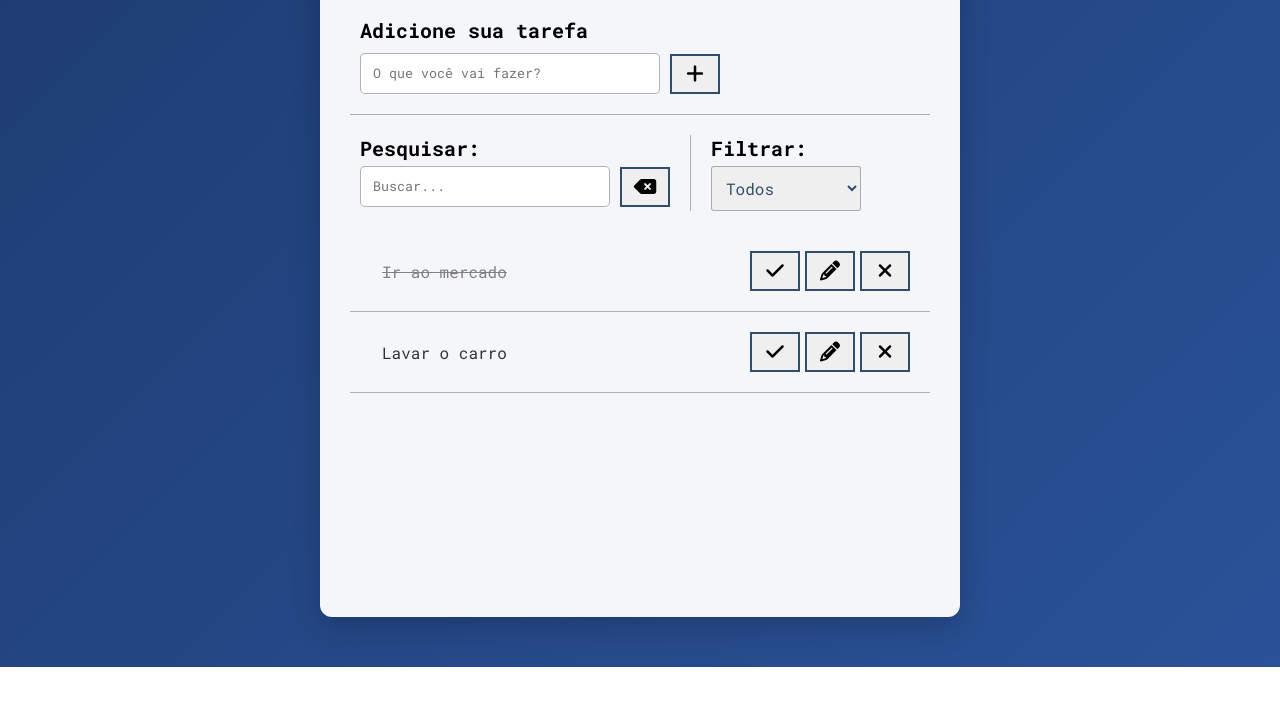
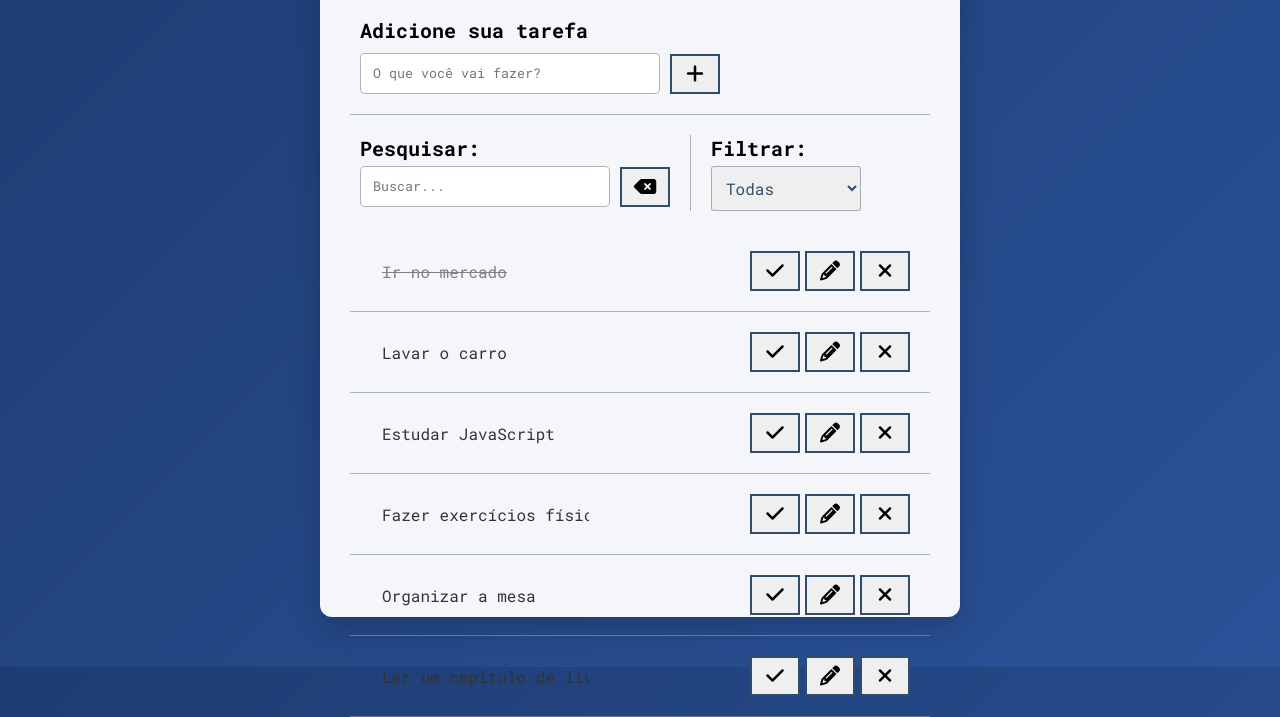
Before and after one commit to dor-95/ToDo, a plain HTML site: page index.html in a window 1280 px wide. Both pictures are taken after a click on the button 775 px from the left and 404 px from the top of the page. Shown: the part 133-850 px from the top of the page. Before the commit the page ends 800 px from the top, so only its background shows below. Drawn offline with Linux system fonts and the light colour scheme.

Commit message:
Adicionado funcionalidade de filtrar tarefas, criado array para armazenar tarefas, padronizado criação com class Tarefa.

```diff
--- a/index.html
+++ b/index.html
@@ -35,14 +35,16 @@
                 </div>
                 <div class="container__filter">
                     <h2>Filtrar:</h2>
-                    <select name="" id="">
-                        <option value="">Todos</option>
+                    <select name="" id="selectStatus">
+                        <option value="todas">Todas</option>
+                        <option value="pendentes">Pendentes</option>
+                        <option value="concluidas">Concluídas</option>
                     </select>
                 </div>
             </div>
             <div id="containerTask">
 
-                <div class="container__task">
+                <!-- <div class="container__task">
 
                     <div>
                         <input type="text" class="task__text" disabled value="Ir ao mercado">
@@ -79,7 +81,7 @@
                             <i class="fa-solid fa-xmark"></i>
                         </button>
                     </div>
-                </div>
+                </div> -->
 
             </div>
         </div>
--- a/script.js
+++ b/script.js
@@ -1,4 +1,30 @@
+class Tarefa {
+
+    static lista = [];
+
+    constructor(descricao = '', isConcluida = false) {
+        this.id = Tarefa.gerarId();
+        this.descricao = descricao;
+        this.isConcluida = isConcluida;
+        Tarefa.lista.push(this);
+    }
+
+    getId() {
+        return this.id;
+    }
+
+    static gerarId() {
+        if (Tarefa.lista.length === 0) return 1;
+        return Tarefa.lista[Tarefa.lista.length - 1].id + 1;
+    }
+
+    static getTarefaPorId(id) {
+        return Tarefa.lista.find(tarefa => tarefa.id === parseInt(id));
+    }
+}
+
 const btnAdiciona = document.getElementById("btnAdiciona");
+const selectStatus = document.getElementById("selectStatus");
 
 const btnChecar = document.getElementsByClassName("checar");
 const btnEditar = document.getElementsByClassName("editar");
@@ -13,6 +39,29 @@ const btnEvento = [
   (e) => editarTarefa(e),
   (e) => excluir(e)
 ];
+
+selectStatus.addEventListener("change", function(e) {
+    filtrarTarefas(e.target.value);
+})
+
+function filtrarTarefas(filtro) {
+    const containers = document.querySelectorAll(".container__task");
+
+    containers.forEach((container) => {
+        const status = container.dataset.status;
+
+        let mostrar = true;
+
+        if (filtro === 'pendentes') {
+            mostrar = status === 'false';
+        } else if (filtro === 'concluidas') {
+            mostrar = status === 'true';
+        }
+
+        container.style.display = mostrar ? 'flex' : 'none';
+
+    });
+}
 
 btnAdiciona.addEventListener("click", (e) => {
     if (tarefa.value != '') {
@@ -30,43 +79,61 @@ adicionarEventos(btnChecar, concluirTarefa);
 adicionarEventos(btnEditar, editarTarefa);
 adicionarEventos(btnExcluir, excluir);
 
-function adicionaTarefa(tarefa) {
+function adicionaTarefa(tarefaDescricao) {
+    const novaTarefa = new Tarefa(tarefaDescricao);
 
+    const tarefaElemento = criarElementoTarefa(novaTarefa);
+    containerTask.appendChild(tarefaElemento);
+}
+
+function criarElementoTarefa(tarefa) {
     const container = document.createElement("div");
     container.classList.add("container__task");
+    container.setAttribute('data-id', tarefa.id);
+    container.setAttribute('data-status', tarefa.isConcluida);
 
+    const containerDescricao = criarInputDescricao(tarefa.descricao);
+    const containerButtons = criarBotoesTarefa();
+
+    container.appendChild(containerDescricao);
+    container.appendChild(containerButtons);
+
+    return container;
+}
+
+function criarInputDescricao(descricao) {
     const containerDescricao = document.createElement("div");
-    const inputTarefa = document.createElement("input");
-    inputTarefa.type = "text";
-    inputTarefa.classList.add("task__text");
-    inputTarefa.value = tarefa;
-    inputTarefa.disabled = true;
-    containerDescricao.appendChild(inputTarefa);
 
+    const input = document.createElement("input");
+    input.type = "text";
+    input.classList.add("task__text");
+    input.value = descricao;
+    input.disabled = true;
+
+    containerDescricao.appendChild(input);
+    return containerDescricao;
+}
+
+function criarBotoesTarefa() {
     const containerButtons = document.createElement("div");
     containerButtons.classList.add("container__buttons");
 
-    icons.forEach((item, index) => {
-        if (index >= 1) {
+    icons.slice(1).forEach((iconClass, index) => {
         const button = document.createElement("button");
         button.classList.add("btn__padrao");
 
         button.addEventListener("click", (e) => {
-                btnEvento[index - 1](e);
-            })
+            btnEvento[index](e);
+        });
 
         const icon = document.createElement("i");
-            icon.classList.add(icons[0], item);
+        icon.classList.add(icons[0], iconClass); // ex: 'fa', 'fa-trash'
 
         button.appendChild(icon);
         containerButtons.appendChild(button);
-        }
     });
 
-    container.appendChild(containerDescricao);
-    container.appendChild(containerButtons);
-
-    containerTask.appendChild(container);
+    return containerButtons;
 }
 
 function concluirTarefa(e) {
@@ -79,6 +146,9 @@ function concluirTarefa(e) {
     const texto = container.querySelector('.task__text');
     if (texto) {
         texto.classList.toggle('check');
+        const tarefa = Tarefa.getTarefaPorId(container.dataset.id);
+        tarefa.isConcluida = !tarefa.isConcluida
+        container.setAttribute('data-status', tarefa.isConcluida);
     }
 }
 
@@ -118,3 +188,16 @@ function excluir(e) {
     if (!tarefa) return;
     tarefa.remove();
 }
+
+const descricoes = [
+  'Ir no mercado',
+  'Lavar o carro',
+  'Estudar JavaScript',
+  'Fazer exercícios físicos',
+  'Organizar a mesa',
+  'Ler um capítulo de livro'
+];
+
+for (let i = 0; i < descricoes.length; i++) {
+  adicionaTarefa(descricoes[i]);
+}
```
Lines whose indentation alone changed are shown as unchanged.
